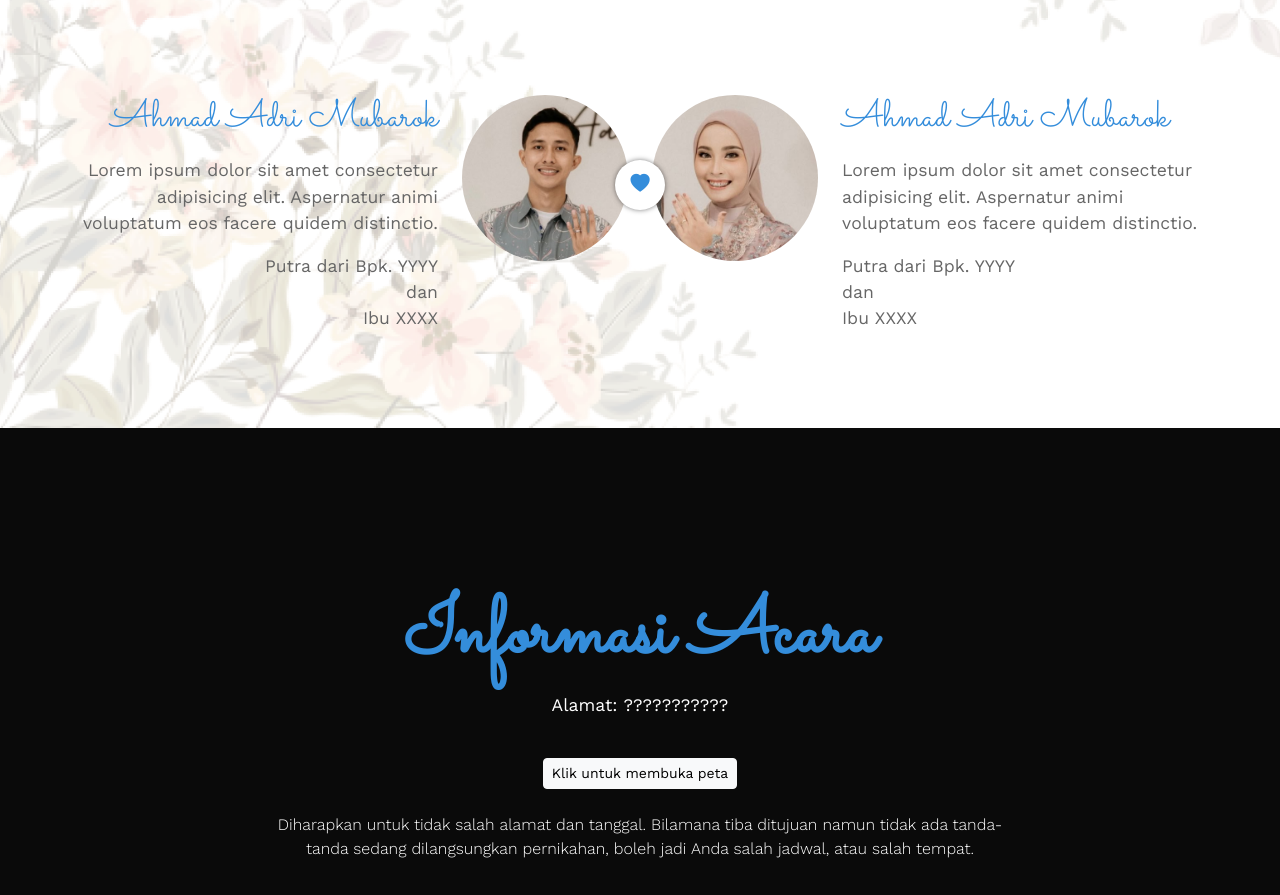
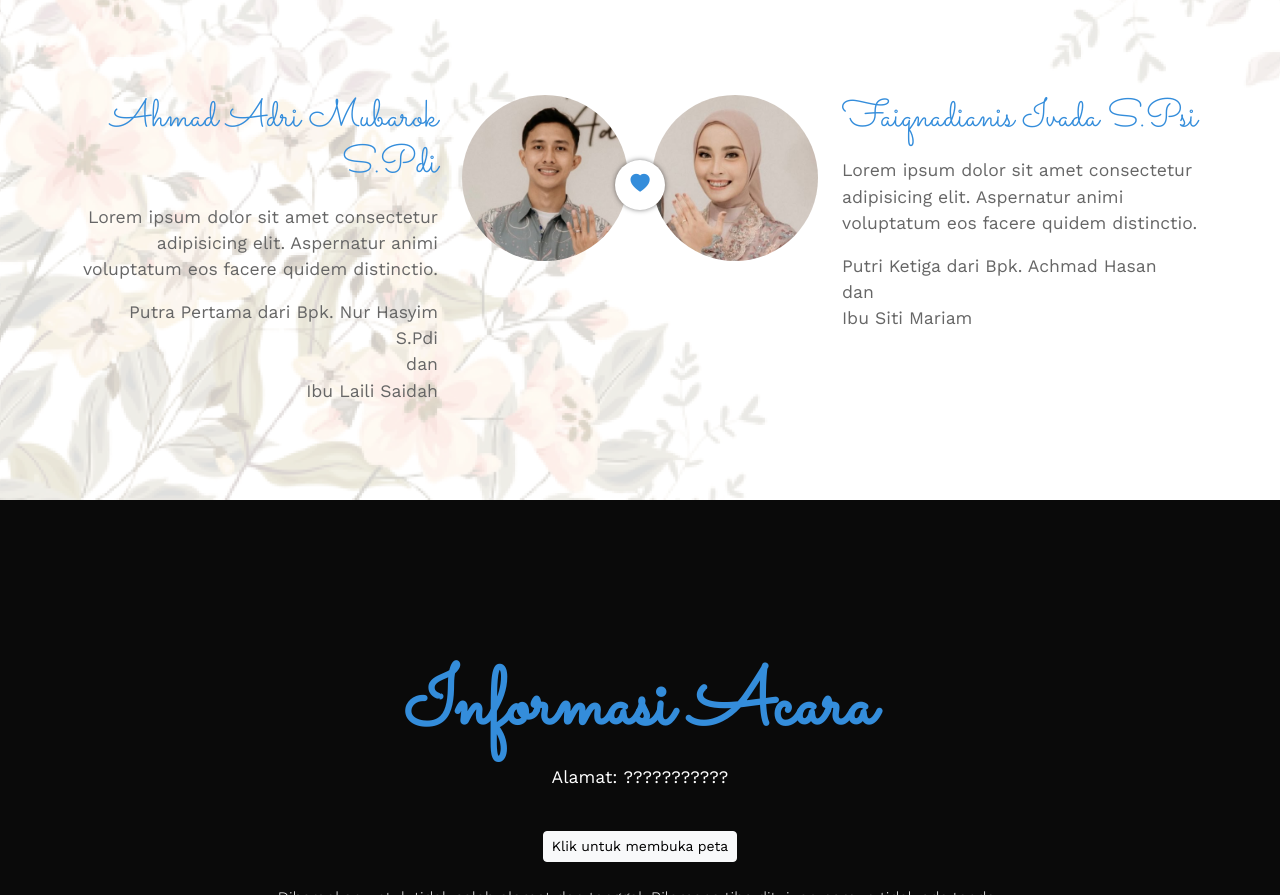
Before and after one commit to Putra1688/Wedding_Invitation, a plain HTML site: page index.html in a window 1280 px wide. Shown: the part 1269-2164 px from the top of the page. Drawn offline with nearby package versions, Linux system fonts and the light colour scheme.

Commit message:
konten home

```diff
--- a/index.html
+++ b/index.html
@@ -76,9 +76,9 @@
               <div class="col-lg-6">
                 <div class="row">
                   <div class="col-8 text-end">
-                    <h3>Ahmad Adri Mubarok</h3>
+                    <h3>Ahmad Adri Mubarok S.Pdi</h3>
                     <p>Lorem ipsum dolor sit amet consectetur adipisicing elit. Aspernatur animi voluptatum eos facere quidem distinctio.</p>
-                    <p>Putra dari Bpk. YYYY <br> dan <br> Ibu XXXX</p>
+                    <p>Putra Pertama dari Bpk. Nur Hasyim S.Pdi <br> dan <br> Ibu Laili Saidah</p>
                   </div>
                   <div class="col-4">
                     <img src="img/adri.png" alt="Ahmad Adri" class="img-responsive rounded-circle">
@@ -95,9 +95,9 @@
                     <img src="img/faiq.png" alt="Faiq Nadia" class="img-responsive rounded-circle">
                   </div>
                   <div class="col-8">
-                    <h3>Ahmad Adri Mubarok</h3>
+                    <h3>Faiqnadianis Ivada S.Psi</h3>
                     <p>Lorem ipsum dolor sit amet consectetur adipisicing elit. Aspernatur animi voluptatum eos facere quidem distinctio.</p>
-                    <p>Putra dari Bpk. YYYY <br> dan <br> Ibu XXXX</p>
+                    <p>Putri Ketiga dari Bpk. Achmad Hasan <br> dan <br> Ibu Siti Mariam</p>
                   </div>
                 </div>
               </div>
```
